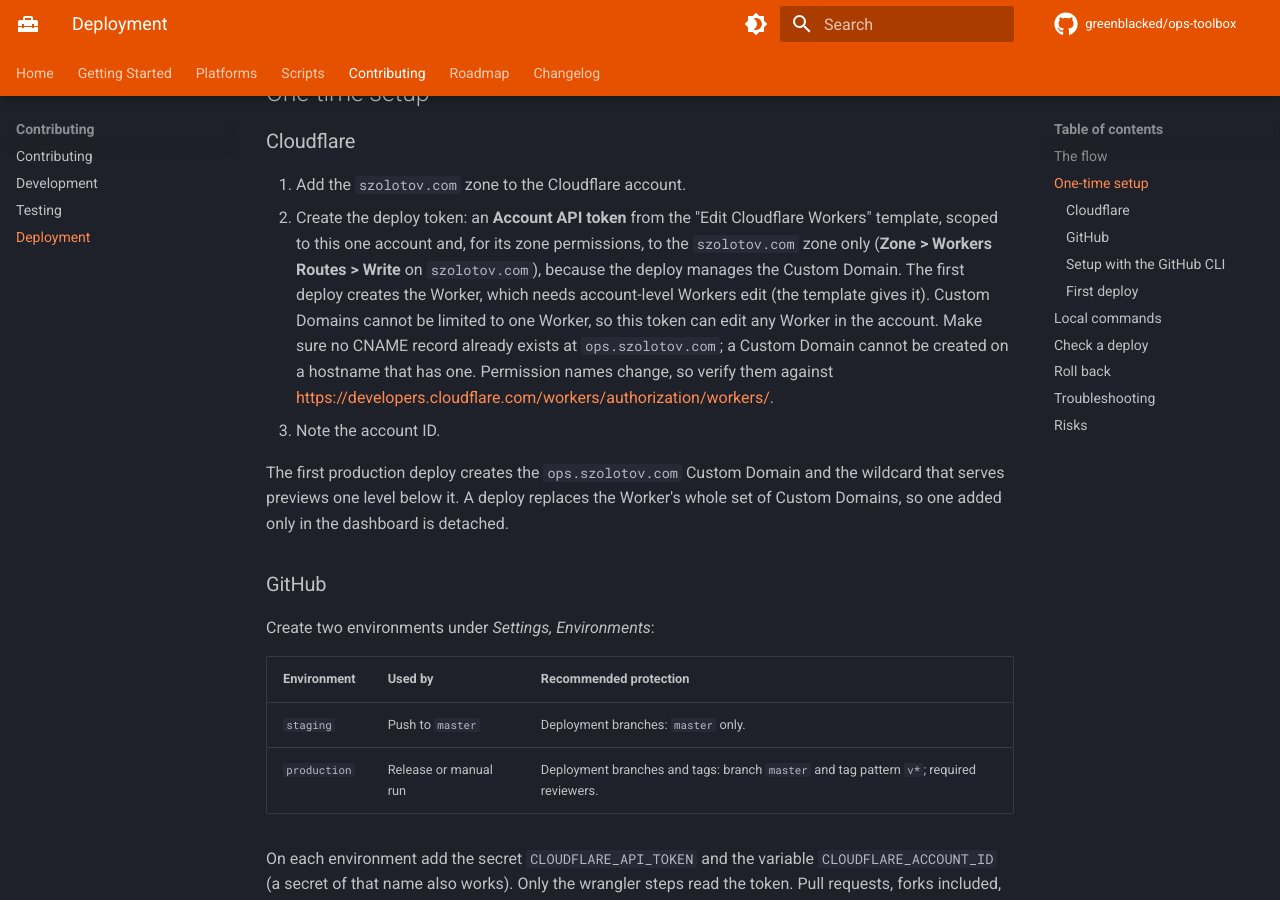
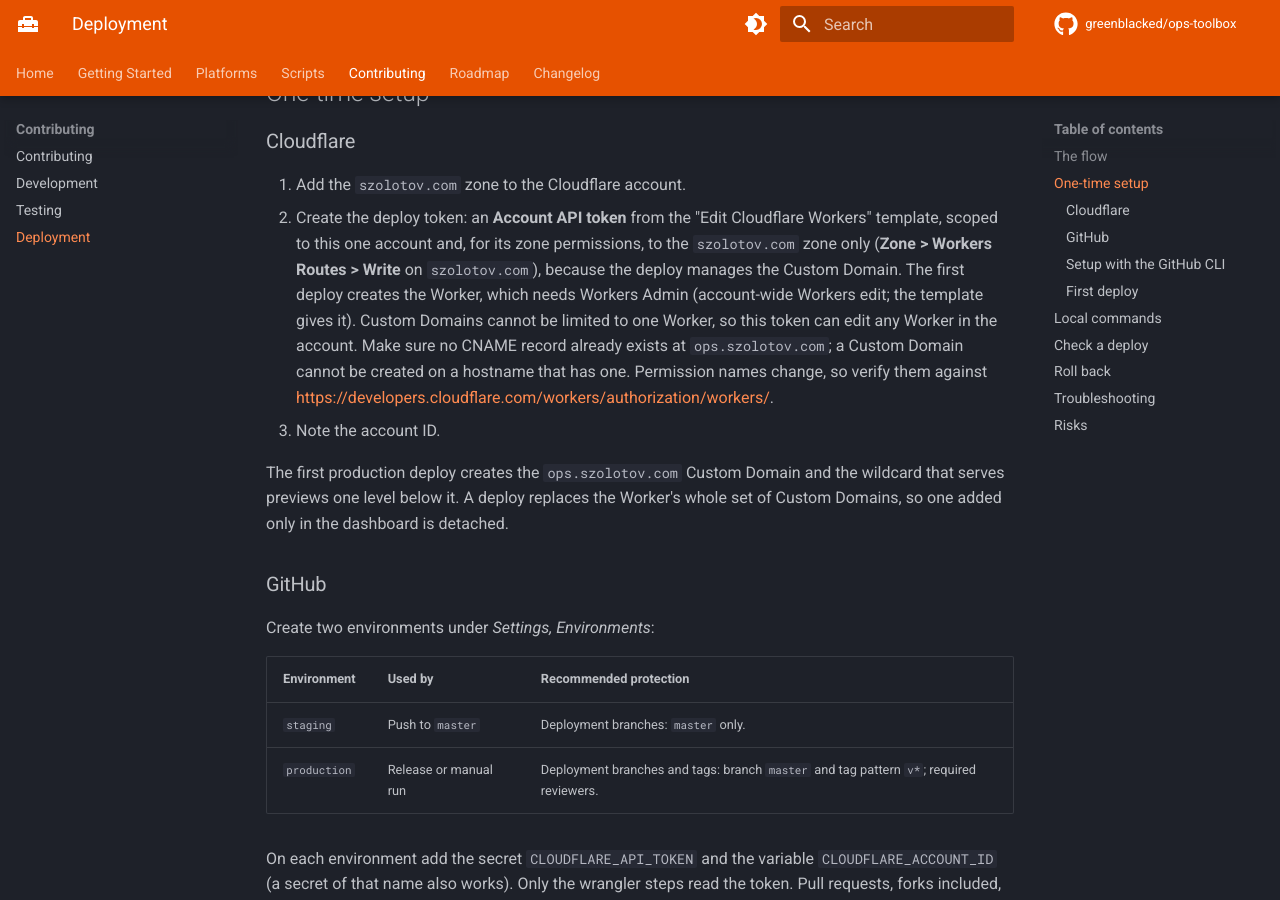
Before and after one commit to greenblacked/ops-toolbox, an MkDocs documentation site: the page built from docs/contributing/deployment.md, in a window 1280 px wide and 900 px high, scrolled down 1894 px. Built offline with MkDocs 1.6.1 and Material for MkDocs 9.7.7, drawn with Linux system fonts in a browser that asks for light colours; comment, search, counter and statistics services are not loaded; some of the changed lines change nothing that is shown; some of the changed text lies outside the part shown.

Commit message:
docs: align token wording with Workers Admin and its real reach

```diff
--- a/docs/contributing/deployment.md
+++ b/docs/contributing/deployment.md
@@ -87,7 +87,7 @@
    its zone permissions, to the `szolotov.com` zone only (**Zone > Workers
    Routes > Write** on `szolotov.com`), because the deploy manages the Custom
    Domain. The first deploy creates the Worker, which needs
-   account-level Workers edit (the template gives it). Custom Domains cannot
+   Workers Admin (account-wide Workers edit; the template gives it). Custom Domains cannot
    be limited to one Worker, so this token can edit any Worker in the account.
    Make sure no CNAME record already exists at `ops.szolotov.com`; a Custom
    Domain cannot be created on a hostname that has one. Permission names
@@ -286,7 +286,9 @@
 
 ## Risks
 
-- The Cloudflare token can change the zone's DNS. Keep it in the two
+- The Cloudflare token can deploy any Worker in the account and attach Custom
+  Domains and routes on `szolotov.com`, which creates DNS records for those
+  hostnames. Keep it in the two
   environments only, restrict `production` to `master`, `v*` tags (protected by a tag ruleset) and required reviewers, and give it
   no more permissions than the scope in the Cloudflare step.
 - The production deploy runs inside the release run, which holds the `release`
```
